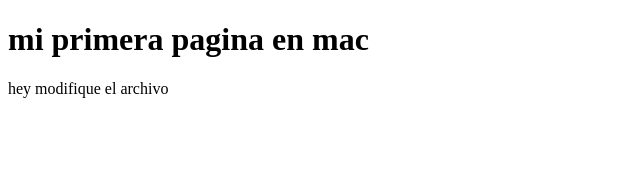
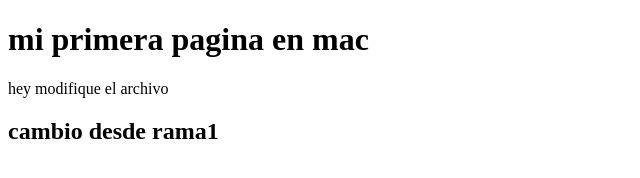
Before and after one commit to AlejandroAlbites/primer-proyecto, a plain HTML site: page index.html in a window 1280 px wide. Shown: the whole page, without its empty margins (0-640 px from the left). Drawn offline with Linux system fonts and the light colour scheme.

Commit message:
modificando index en rama1

```diff
--- a/index.html
+++ b/index.html
@@ -9,6 +9,7 @@
 <body>
     <h1>mi primera pagina en mac</h1>
     <p>hey modifique el archivo</p>
+    <h2>cambio desde rama1</h2>
 
     <script src="/prueba.js"></script>
 </body>
```
